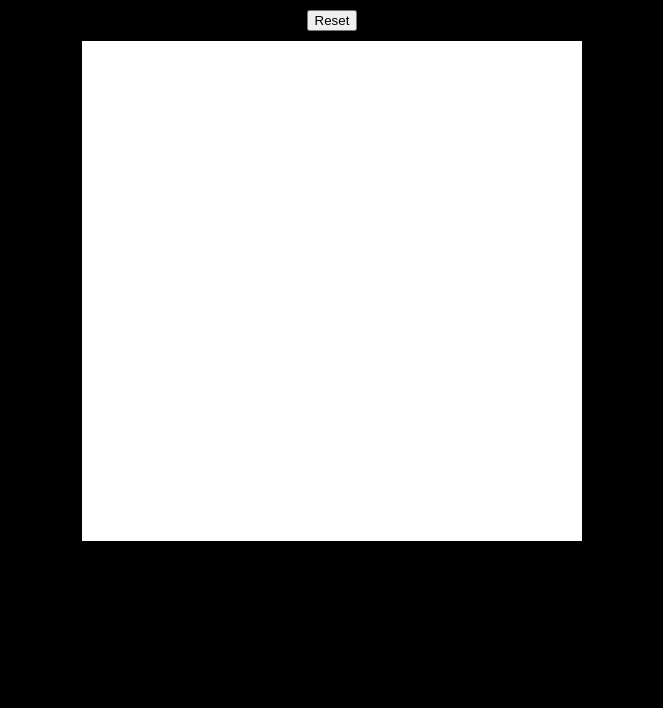
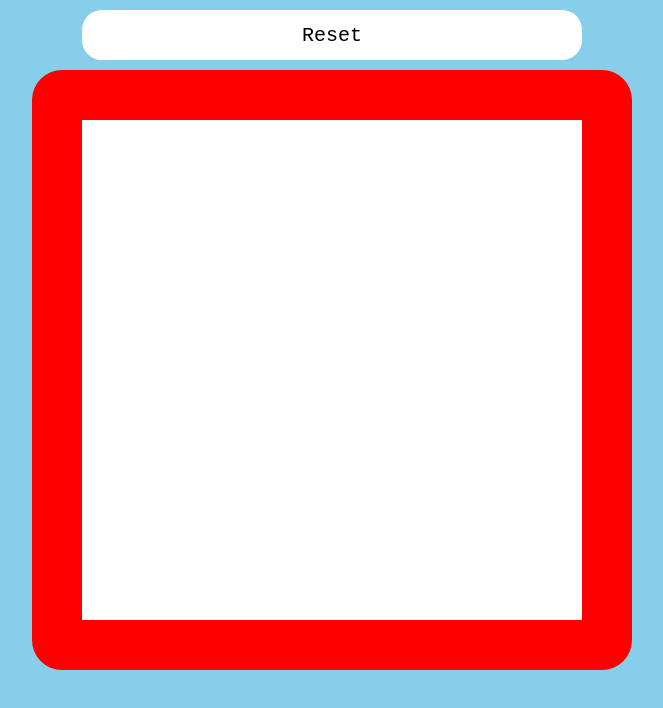
Before and after one commit to wjoseph0/etch-a-sketch, a plain HTML site: page index.html in a window 1280 px wide. Shown: the whole page, without its empty margins (308-971 px from the left). Drawn offline with Linux system fonts and the light colour scheme.

Commit message:
Add page styling

```diff
--- a/styles/style.css
+++ b/styles/style.css
@@ -1,5 +1,5 @@
 body {
-  background-color: black;
+  background-color: skyblue;
 }
 
 #container {
@@ -9,6 +9,8 @@ body {
   height: 500px;
   margin: 0 auto;
   background-color: white;
+  border: 50px solid red;
+  border-radius: 30px;
 }
 
 #container > div {
@@ -21,3 +23,18 @@ body {
   margin-top: 10px;
   margin-bottom: 10px;
 }
+
+#resetButton {
+  width: 500px;
+  height: 50px;
+  background-color: white;
+  border-radius: 20px;
+  border: none;
+  font-family: 'Courier New', Courier, monospace;
+  font-size: 20px;
+}
+
+#resetButton:hover {
+  background-color: pink;
+  transform: scale(1.05);
+}
```
